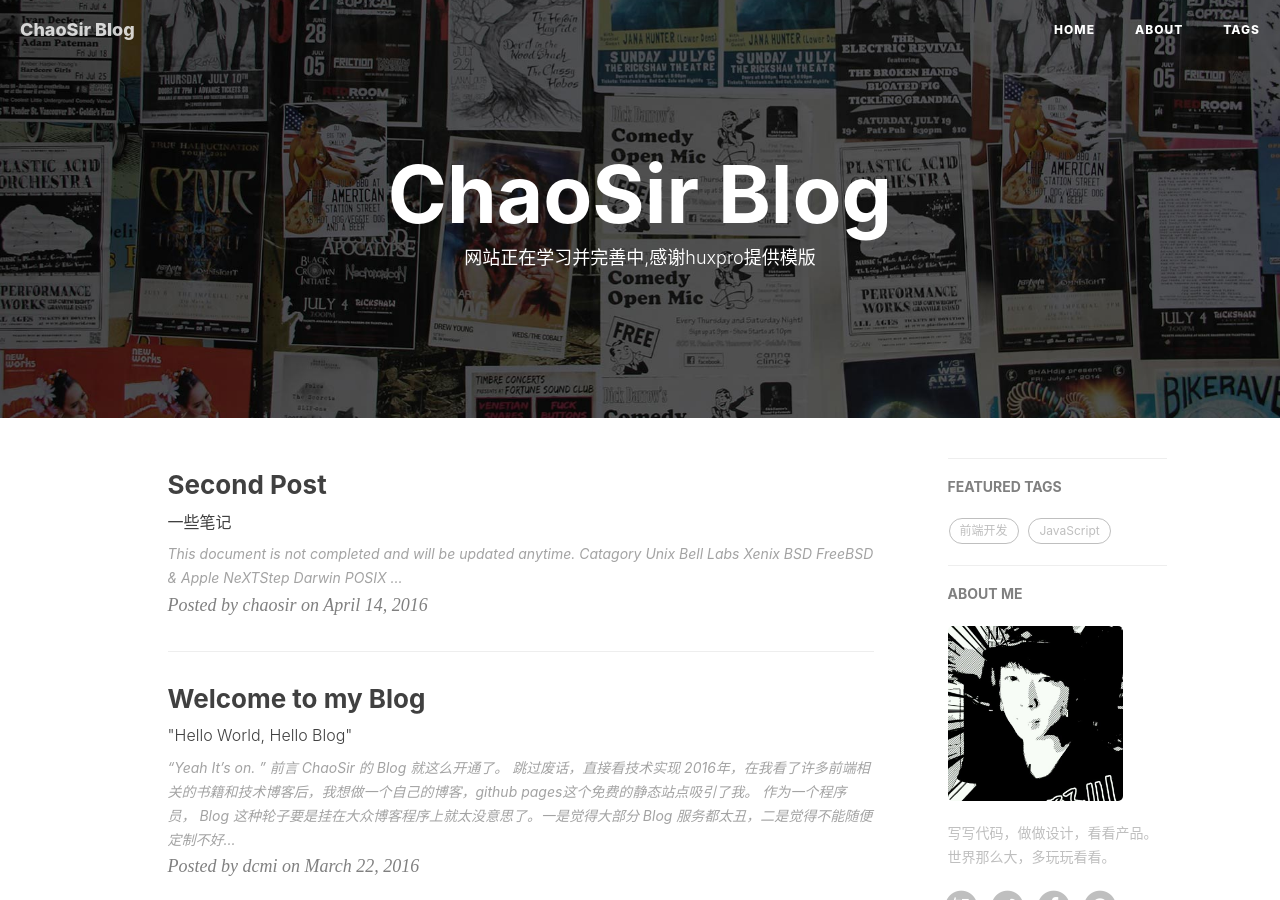
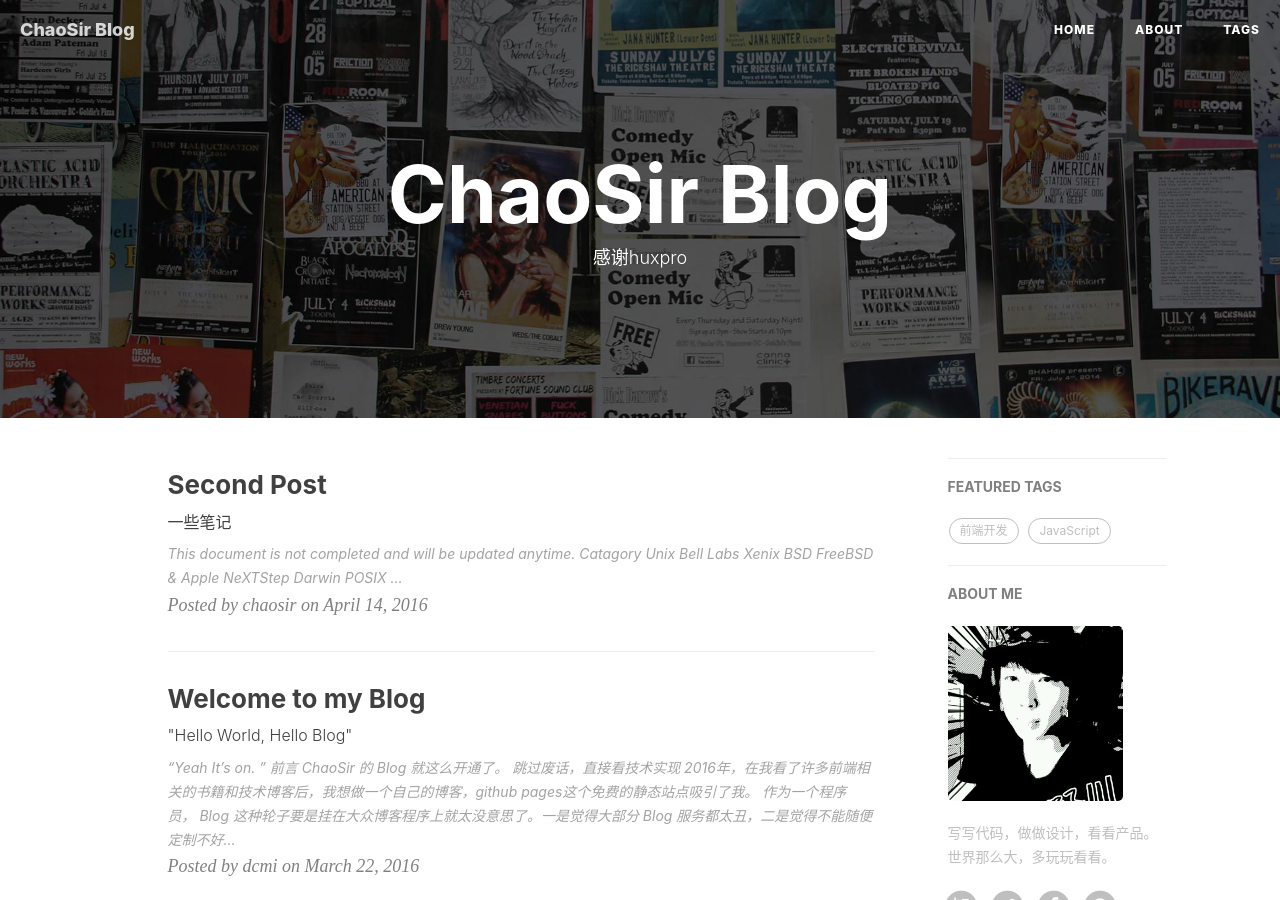
Before and after one commit to dcmi2020/dengchaoweb.github.io, a Jekyll site: the page built from index.html, in a window 1280 px wide and 900 px high. Built offline with Jekyll 4.4.1, drawn with Linux system fonts in a browser that asks for light colours; nearby versions of some CDN libraries; the list of posts is cut into pages by our own code; comment, search, counter and statistics services are not loaded.

Commit message:
Update index.html

```diff
--- a/index.html
+++ b/index.html
@@ -1,6 +1,6 @@
 ---
 layout: page
-description: "网站正在学习并完善中,感谢huxpro提供模版"
+description: "感谢huxpro"
 ---
 
 {% for post in paginator.posts %}
```
